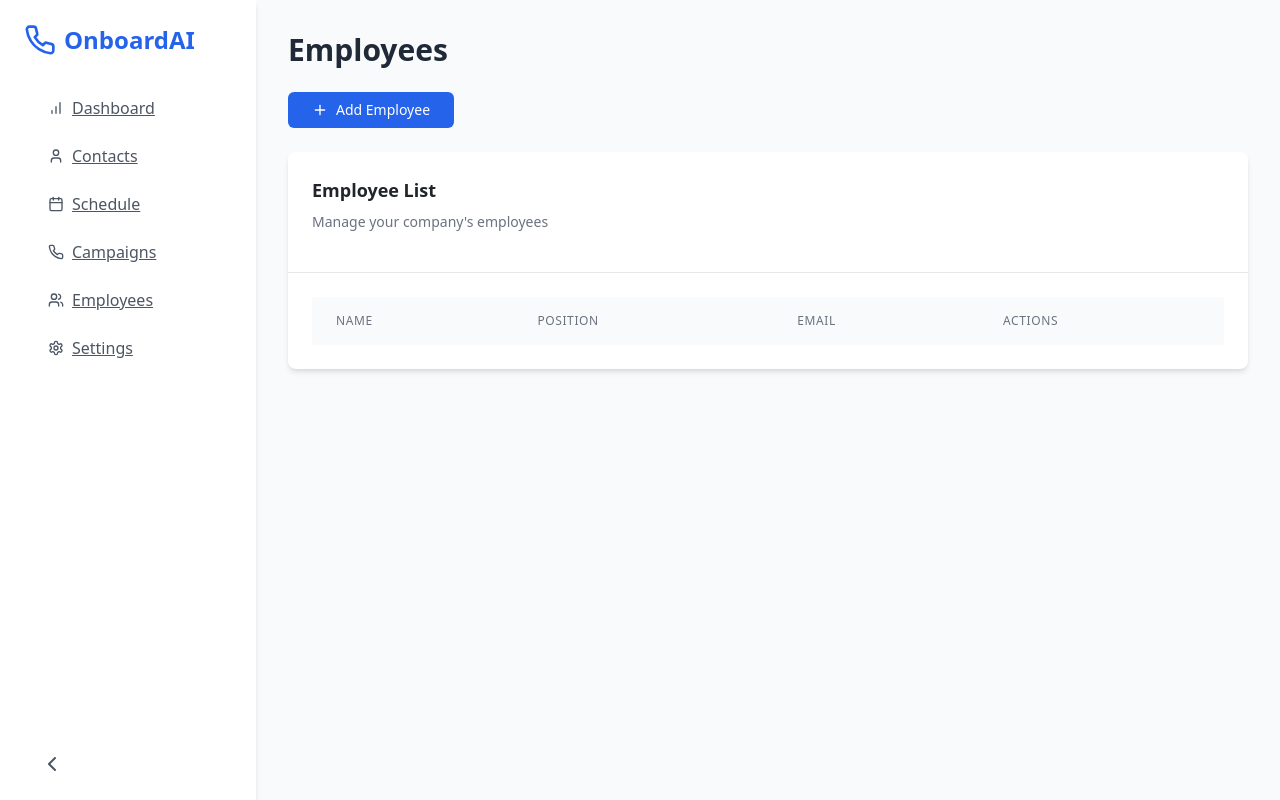
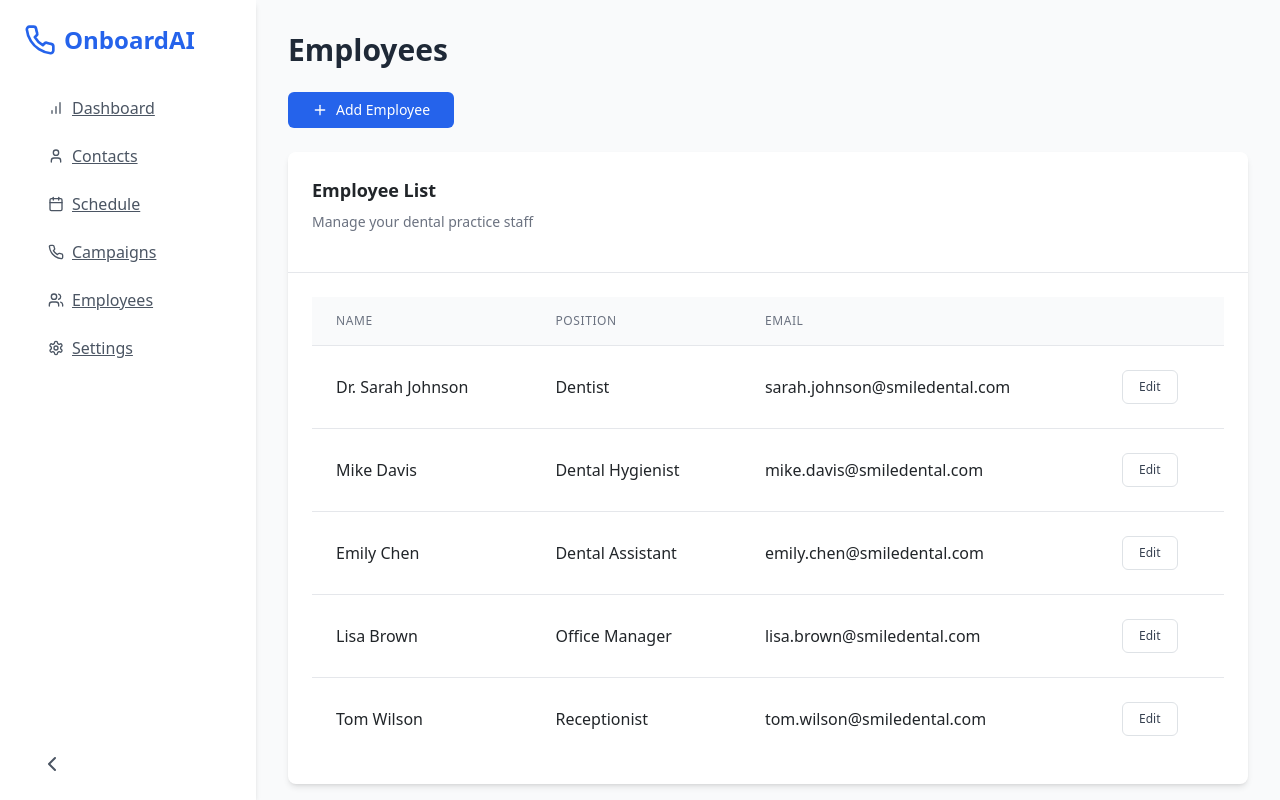
Before and after one commit to AnikSingha/OnboardingAI, a React (Create React App) app: page /employees in a window 1280 px wide. Built offline with nearby package versions, Linux system fonts and the light colour scheme; no server answers.

Commit message:
added employee page skel

```diff
--- a/src/routes/EmployeePage.js
+++ b/src/routes/EmployeePage.js
@@ -2,12 +2,16 @@ import React from 'react'
 import { Button } from "../components/ui/button"
 import { Card, CardContent, CardDescription, CardHeader, CardTitle } from "../components/ui/card"
 import { Table, TableBody, TableCell, TableHead, TableHeader, TableRow } from "../components/ui/table"
-import { Plus, User } from "lucide-react"
+import { Plus } from "lucide-react"
 import Layout from '../components/Layout'
 
 export default function EmployeePage() {
   const employees = [
-    // You can add sample employee data here later
+    { id: 1, name: "Dr. Sarah Johnson", position: "Dentist", email: "sarah.johnson@smiledental.com" },
+    { id: 2, name: "Mike Davis", position: "Dental Hygienist", email: "mike.davis@smiledental.com" },
+    { id: 3, name: "Emily Chen", position: "Dental Assistant", email: "emily.chen@smiledental.com" },
+    { id: 4, name: "Lisa Brown", position: "Office Manager", email: "lisa.brown@smiledental.com" },
+    { id: 5, name: "Tom Wilson", position: "Receptionist", email: "tom.wilson@smiledental.com" },
   ]
 
   return (
@@ -24,7 +28,7 @@ export default function EmployeePage() {
         <Card>
           <CardHeader>
             <CardTitle>Employee List</CardTitle>
-            <CardDescription>Manage your company's employees</CardDescription>
+            <CardDescription>Manage your dental practice staff</CardDescription>
           </CardHeader>
           <CardContent>
             <Table>
@@ -33,11 +37,22 @@ export default function EmployeePage() {
                   <TableHead>Name</TableHead>
                   <TableHead>Position</TableHead>
                   <TableHead>Email</TableHead>
-                  <TableHead>Actions</TableHead>
+                  <TableHead></TableHead> {}
                 </TableRow>
               </TableHeader>
               <TableBody>
-                {/* You can map through employees data here */}
+                {employees.map((employee) => (
+                  <TableRow key={employee.id}>
+                    <TableCell className="font-medium">{employee.name}</TableCell>
+                    <TableCell>{employee.position}</TableCell>
+                    <TableCell>{employee.email}</TableCell>
+                    <TableCell>
+                      <Button variant="outline" size="sm">
+                        Edit
+                      </Button>
+                    </TableCell>
+                  </TableRow>
+                ))}
               </TableBody>
             </Table>
           </CardContent>
```
